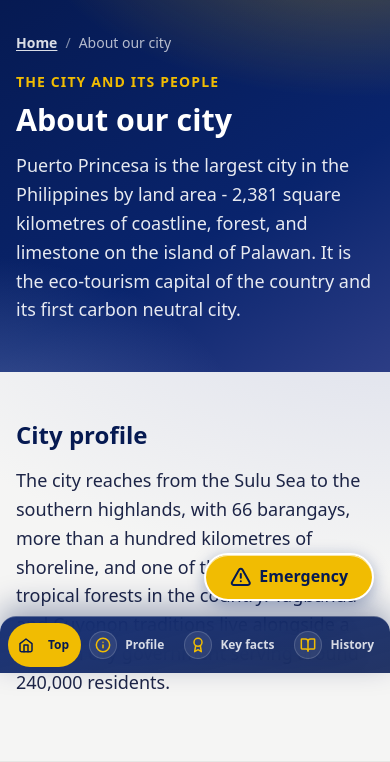
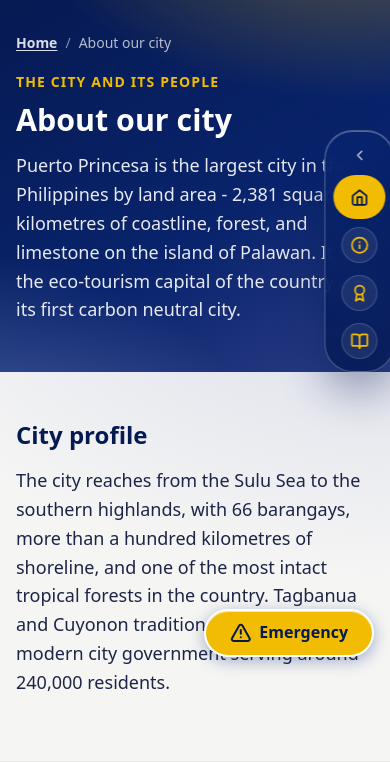
Before and after one commit to NexieMadia23/ppc-website-redesign, a Django app: page /about/ in a window 390 px wide. Shown: the part 171-933 px from the top of the page. Run offline with Django 5.2, Linux system fonts and the light colour scheme.

Commit message:
Make mobile section nav vertical overlay with collapsible/hideable toggle and auto-collapse

```diff
--- a/config/settings/dev.py
+++ b/config/settings/dev.py
@@ -1,5 +1,9 @@
 from .base import *
 
 DEBUG = True
+
 ALLOWED_HOSTS = ["localhost", "127.0.0.1"]
+
+SITE_URL = "http://127.0.0.1:8001"
+
 EMAIL_BACKEND = "django.core.mail.backends.console.EmailBackend"
--- a/content/context_processors.py
+++ b/content/context_processors.py
@@ -14,15 +14,23 @@ def site(request):
     match = getattr(request, "resolver_match", None)
     current = match.url_name if match else None
     phone = settings.SITE_PHONE
+
     return {
         "SITE_NAME": settings.SITE_NAME,
-        "SITE_URL": settings.SITE_URL,
+        "SITE_URL": getattr(
+            settings,
+            "SITE_URL",
+            "http://127.0.0.1:8001"
+        ),
         "SITE_PHONE": phone,
-        # tel: links must contain digits only (and a leading +)
         "SITE_PHONE_HREF": re.sub(r"[^\d+]", "", phone),
         "SITE_EMAIL": settings.SITE_EMAIL,
         "NAV_ITEMS": [
-            {"label": label, "url": reverse(name), "is_current": name == current}
+            {
+                "label": label,
+                "url": reverse(name),
+                "is_current": name == current,
+            }
             for name, label in MAIN_NAV
         ],
         "GOV_LINKS": GOV_LINKS,
--- a/static/css/base.css
+++ b/static/css/base.css
@@ -69,8 +69,16 @@ main:focus { outline: none; }
   font-size: var(--text-sm);
 }
 .topbar__inner {
-  display: flex; flex-wrap: wrap; align-items: center;
-  justify-content: space-between; gap: 0 var(--space-6);
+  display: flex; flex-direction: row; flex-wrap: nowrap; align-items: center;
+  justify-content: space-between; gap: var(--space-6);
+  overflow-x: auto; overscroll-behavior-x: contain;
+  -webkit-overflow-scrolling: touch;
+  scrollbar-width: none;
+}
+.topbar__inner::-webkit-scrollbar { display: none; }
+.topbar__contact, .topbar__quick {
+  display: flex; flex-direction: row; align-items: center; gap: var(--space-4);
+  flex-wrap: nowrap; flex: none;
 }
 .topbar a {
   display: inline-flex; align-items: center; gap: var(--space-2);
@@ -405,42 +413,123 @@ main:focus { outline: none; }
   .site-nav a { min-height: 2.75rem; }
 }
 
-/* Phones and tablets: the vertical rail becomes a bottom bar. It no longer
-   floats on top of the text (which could hide focused links), every section
-   label is visible, and the bar sits in thumb reach. The floating buttons
-   move up so the bar never covers them. */
+/* Phones and tablets: vertical right overlay rail (same as desktop, but collapsible + hideable) */
 @media (max-width: 63.99rem) {
-  html { scroll-padding-bottom: 5.5rem; }
+  html { scroll-padding-bottom: 0; }
+
   .side-rail {
-    top: auto; bottom: 0; left: 0; right: 0;
-    transform: none;
-    flex-direction: row; align-items: stretch; gap: 0;
-    max-height: none; max-width: none;
-    padding: 0.375rem max(var(--space-2), env(safe-area-inset-left))
-             calc(0.375rem + env(safe-area-inset-bottom));
-    border-width: 1px 0 0; border-radius: 1rem 1rem 0 0;
-    box-shadow: 0 -10px 30px rgba(6, 26, 82, 0.35);
+    top: 50%;
+    bottom: auto;
+    left: auto;
+    right: max(var(--space-2), env(safe-area-inset-right));
+    transform: translateY(-50%);
+    flex-direction: column;
+    align-items: stretch;
+    gap: var(--space-1);
+    max-height: calc(100dvh - 6rem);
+    max-width: min(18rem, 80vw);
+    padding: var(--space-2);
+    border-width: 1px;
+    border-radius: 1.75rem;
+    box-shadow: 0 18px 45px rgba(6, 26, 82, 0.4), inset 0 1px 0 rgba(255, 255, 255, 0.3);
+    transition: transform 0.25s ease;
+    will-change: transform;
   }
-  .side-rail__toggle { display: none; }
+
+  .side-rail__toggle {
+    display: grid;
+  }
+
   .side-rail__list {
-    flex-direction: row; gap: var(--space-1);
-    overflow-x: auto; overflow-y: hidden;
-    scrollbar-width: none;
+    flex-direction: column;
+    gap: var(--space-1);
+    overflow-x: hidden;
+    overflow-y: auto;
+    scrollbar-width: thin;
+    scrollbar-color: rgba(241, 188, 2, 0.5) transparent;
   }
-  .side-rail__list::-webkit-scrollbar { display: none; }
-  .side-rail__link {
-    flex: none; gap: var(--space-2);
-    padding: 0.25rem var(--space-3) 0.25rem 0.25rem;
+  .side-rail__list::-webkit-scrollbar {
+    display: block;
+    width: 6px;
+  }
+  .side-rail__list::-webkit-scrollbar-track {
+    background: transparent;
+  }
+  .side-rail__list::-webkit-scrollbar-thumb {
+    background: rgba(241, 188, 2, 0.5);
     border-radius: 999px;
   }
-  .side-rail__icon { width: 1.75rem; height: 1.75rem; }
-  .side-rail__icon .icon { width: 1rem; height: 1rem; }
+
+  .side-rail__link {
+    flex: none;
+    gap: var(--space-1);
+    padding: 0.25rem 0.25rem 0.25rem 0.5rem;
+    border-radius: 999px;
+  }
+
+  .side-rail__icon {
+    width: 2.25rem;
+    height: 2.25rem;
+  }
+  .side-rail__icon .icon {
+    width: 1.15rem;
+    height: 1.15rem;
+  }
+
+  /* Icons only peek (collapsed) */
+  .side-rail.is-collapsed {
+    transform: translateY(-50%) translateX(calc(100% - 3.6rem));
+  }
+
+  /* Hidden -> keep only the toggle as a visible tab on the edge */
+  .side-rail.is-hidden {
+    transform: translateY(-50%) translateX(calc(100% - 2.75rem));
+    pointer-events: none;
+    padding: var(--space-1);
+  }
+
+  .side-rail.is-hidden .side-rail__toggle {
+    pointer-events: auto;
+    background: linear-gradient(165deg, rgba(9, 36, 109, 0.98), rgba(6, 26, 82, 0.95));
+    border: 1px solid rgba(255, 255, 255, 0.35);
+    box-shadow: 0 10px 24px rgba(6, 26, 82, 0.45), inset 0 1px 0 rgba(255, 255, 255, 0.35);
+    color: var(--color-on-dark);
+  }
+
+  .side-rail.is-hidden .side-rail__list {
+    opacity: 0;
+    visibility: hidden;
+    pointer-events: none;
+    height: 0;
+    flex: 0 0 0;
+    min-height: 0;
+    overflow: hidden;
+    padding: 0;
+    gap: 0;
+  }
+
+  /* Prevent accidental taps from blocking scroll; links still clickable when expanded/collapsed */
+  .side-rail {
+    touch-action: manipulation;
+  }
+
+  /* Labels follow same rules as desktop */
   .side-rail .side-rail__label,
   .side-rail:not(.is-collapsed):hover .side-rail__label,
   .side-rail__list:focus-within .side-rail__label,
   .side-rail.is-expanded .side-rail__label,
-  .side-rail.is-collapsed .side-rail__label { max-width: none; opacity: 1; }
-  .side-rail__label { font-size: var(--text-xs); }
+  .side-rail.is-collapsed .side-rail__label {
+    max-width: 0;
+    opacity: 0;
+  }
+  .side-rail.is-expanded .side-rail__label {
+    max-width: 16rem;
+    opacity: 1;
+  }
+
+  /* Restore fab/back-to-top to original bottom position */
   .side-rail ~ .emergency-fab,
-  .side-rail ~ .back-to-top { bottom: calc(4.5rem + env(safe-area-inset-bottom)); }
+  .side-rail ~ .back-to-top {
+    bottom: max(var(--space-4), env(safe-area-inset-bottom));
+  }
 }
--- a/static/js/prototype.js
+++ b/static/js/prototype.js
@@ -50,24 +50,104 @@
     });
   }
 
-  /* ---------- Side rail expand/collapse toggle ----------
-     Hover and keyboard focus preview the labels. The arrow takes manual
-     control: it inverts whatever is on screen (collapse a hover preview, or
-     reveal a collapsed rail) and pins that state. Deciding from the current
-     state means every click has a visible effect - previously the click only
-     toggled a class while :hover/:focus-within kept the labels open. */
+  /* ---------- Side rail expand/collapse/hide toggle ----------
+     Mobile: start collapsed, auto-collapse on scroll, collapse after jumping to section, cycle expanded->collapsed->hidden->expanded
+     Desktop: keep hover/keyboard preview with manual pinning */
   var rail = document.querySelector("[data-side-rail]");
   var railToggle = document.querySelector("[data-side-rail-toggle]");
   if (rail && railToggle) {
     var railList = rail.querySelector(".side-rail__list");
+    var mqMobile = window.matchMedia("(max-width: 63.99rem)");
+    var lastScrollY = window.scrollY || 0;
+    var scrollTicking = false;
+
+    function updateToggleAria() {
+      if (rail.classList.contains("is-hidden")) {
+        railToggle.setAttribute("aria-expanded", "false");
+        railToggle.setAttribute("aria-label", "Show section navigation");
+        return;
+      }
+      if (rail.classList.contains("is-expanded")) {
+        railToggle.setAttribute("aria-expanded", "true");
+        railToggle.setAttribute("aria-label", "Hide section labels");
+        return;
+      }
+      railToggle.setAttribute("aria-expanded", "false");
+      railToggle.setAttribute("aria-label", "Show section navigation");
+    }
+
+    if (mqMobile.matches) {
+      if (!rail.classList.contains("is-expanded") && !rail.classList.contains("is-collapsed") && !rail.classList.contains("is-hidden")) {
+        rail.classList.add("is-collapsed");
+      }
+    }
+
     railToggle.addEventListener("click", function () {
+      if (mqMobile.matches) {
+        if (rail.classList.contains("is-expanded")) {
+          rail.classList.remove("is-expanded");
+          rail.classList.add("is-collapsed");
+          rail.classList.remove("is-hidden");
+        } else if (rail.classList.contains("is-collapsed")) {
+          rail.classList.remove("is-expanded");
+          rail.classList.remove("is-collapsed");
+          rail.classList.add("is-hidden");
+        } else if (rail.classList.contains("is-hidden")) {
+          rail.classList.remove("is-hidden");
+          rail.classList.add("is-collapsed");
+          rail.classList.remove("is-expanded");
+        } else {
+          rail.classList.add("is-expanded");
+          rail.classList.remove("is-collapsed");
+          rail.classList.remove("is-hidden");
+        }
+        updateToggleAria();
+        return;
+      }
+
       var shown = rail.classList.contains("is-expanded") ||
         (!rail.classList.contains("is-collapsed") &&
           (rail.matches(":hover") || (railList && railList.matches(":focus-within"))));
       rail.classList.toggle("is-expanded", !shown);
       rail.classList.toggle("is-collapsed", shown);
       railToggle.setAttribute("aria-expanded", shown ? "false" : "true");
+      railToggle.removeAttribute("aria-label");
     });
+
+    if (mqMobile.matches && railList) {
+      railList.querySelectorAll(".side-rail__link").forEach(function (link) {
+        link.addEventListener("click", function () {
+          window.setTimeout(function () {
+            if (mqMobile.matches && rail.classList.contains("is-expanded")) {
+              rail.classList.remove("is-expanded");
+              rail.classList.add("is-collapsed");
+              rail.classList.remove("is-hidden");
+              updateToggleAria();
+            }
+          }, 150);
+        });
+      });
+
+      window.addEventListener("scroll", function () {
+        if (scrollTicking) { return; }
+        scrollTicking = true;
+        window.requestAnimationFrame(function () {
+          var currentY = window.scrollY || 0;
+          if (Math.abs(currentY - lastScrollY) > 8) {
+            if (mqMobile.matches && rail.classList.contains("is-expanded")) {
+              rail.classList.remove("is-expanded");
+              rail.classList.add("is-collapsed");
+              rail.classList.remove("is-hidden");
+              updateToggleAria();
+            }
+            lastScrollY = currentY;
+          }
+          scrollTicking = false;
+        });
+      }, { passive: true });
+    }
+
+    updateToggleAria();
   }
 
   /* ---------- Google Map, loaded only on request ----------
```
